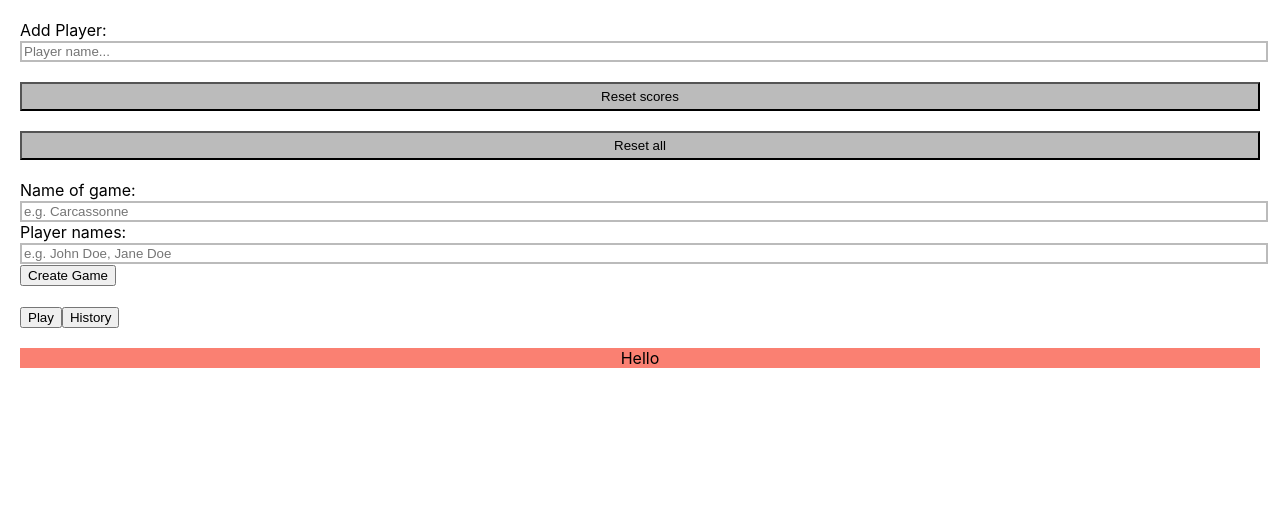
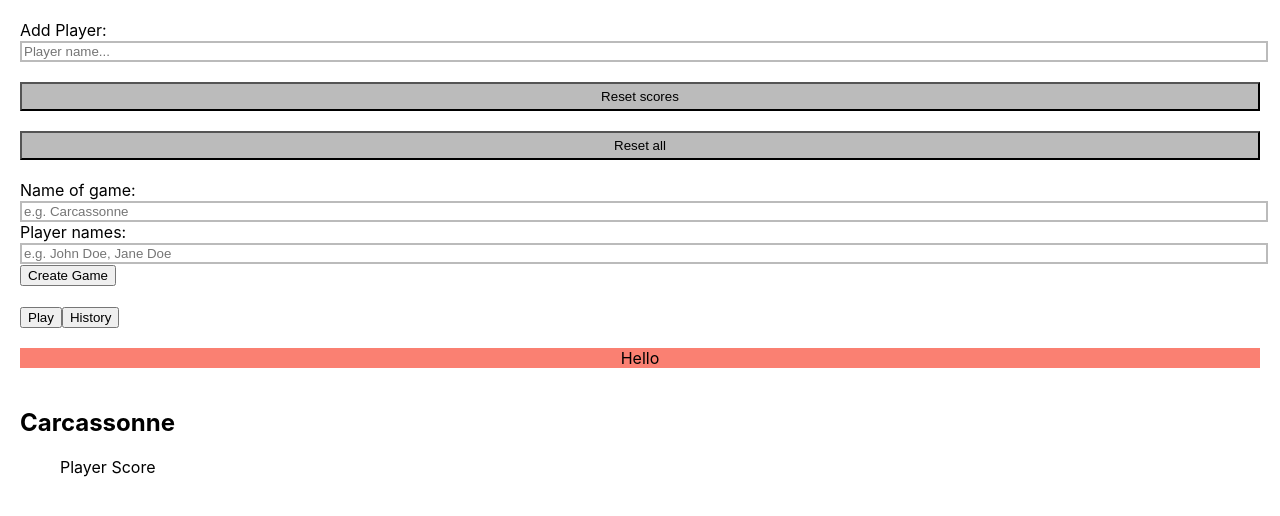
Before and after one commit to eileenfuerstenau/scorekeeper, a React (Create React App) app: page / in a window 1280 px wide. Shown: the top 516 px of the page. Built offline with nearby package versions, Linux system fonts and the light colour scheme.

Commit message:
Add HistoryEntry

```diff
--- a/src/App/App.js
+++ b/src/App/App.js
@@ -6,6 +6,7 @@ import { useState } from 'react'
 import GameForm from '../GameForm'
 import Navigation from '../Navigation'
 import Header from '../Header'
+import HistoryEntry from '../HistoryEntry'
 
 export default function App() {
   const [players, setPlayers] = useState([])
@@ -27,6 +28,10 @@ export default function App() {
       <GameForm onCreateGame={() => console.log('Create Game')} />
       <Navigation onNavigate={() => console.log('Navigate')} />
       <Header text="Hello" />
+      <HistoryEntry
+        nameOfGame="Carcassonne"
+        players={[{ name: 'heidi', score: 20 }]}
+      />
     </div>
   )
 
--- a/src/HistoryEntry/HistoryEntry.css
+++ b/src/HistoryEntry/HistoryEntry.css
@@ -0,0 +1,3 @@
+.HistoryEntry ul {
+  list-style: none;
+}
--- a/src/HistoryEntry/HistoryEntry.js
+++ b/src/HistoryEntry/HistoryEntry.js
@@ -0,0 +1,16 @@
+import './HistoryEntry.css'
+
+export default function HistoryEntry({ nameOfGame, players }) {
+  return (
+    <section className="HistoryEntry">
+      <h1>{nameOfGame}</h1>
+      <ul>
+        {players.map(player => (
+          <li key={player}>
+            Player <span> Score</span>{' '}
+          </li>
+        ))}
+      </ul>
+    </section>
+  )
+}
```
